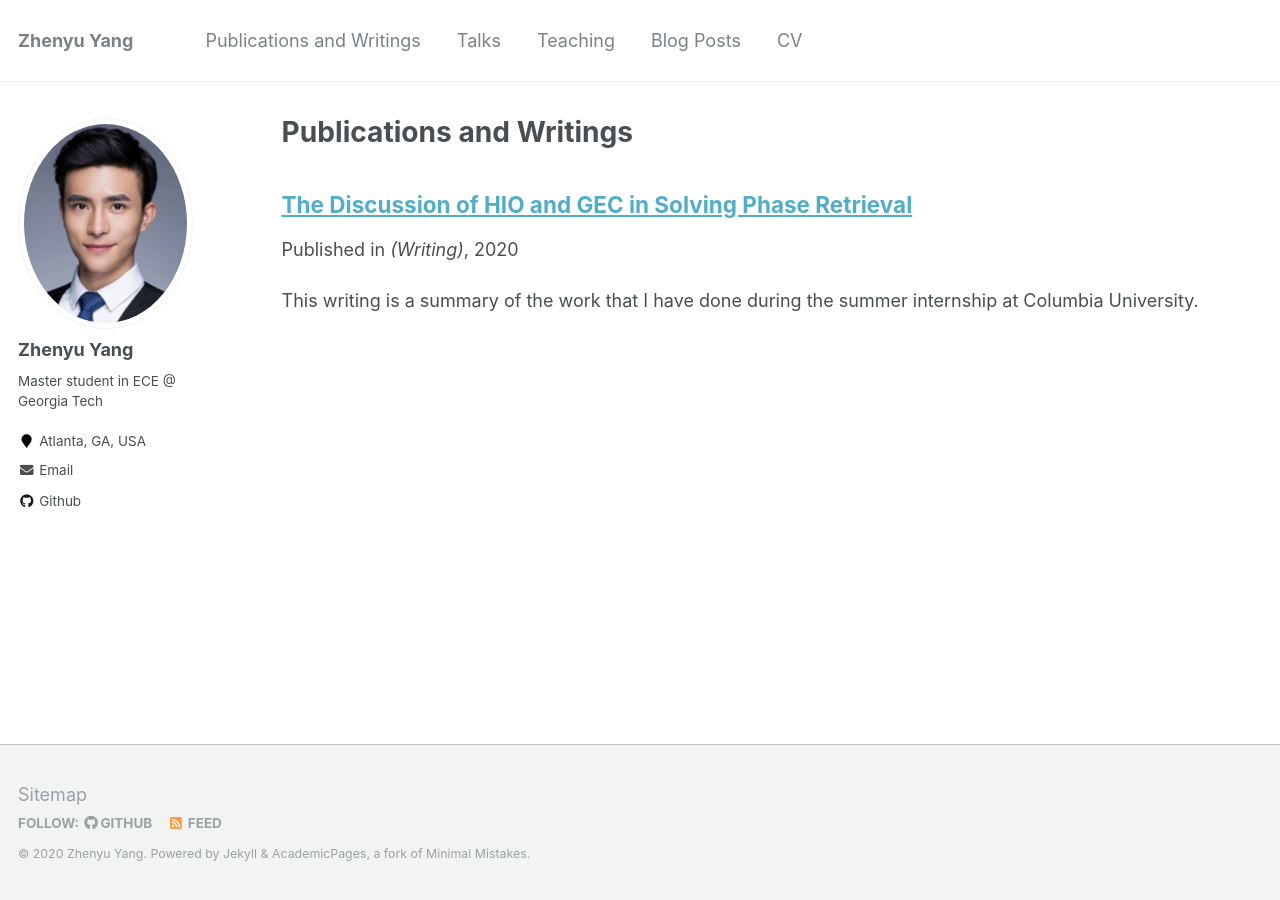
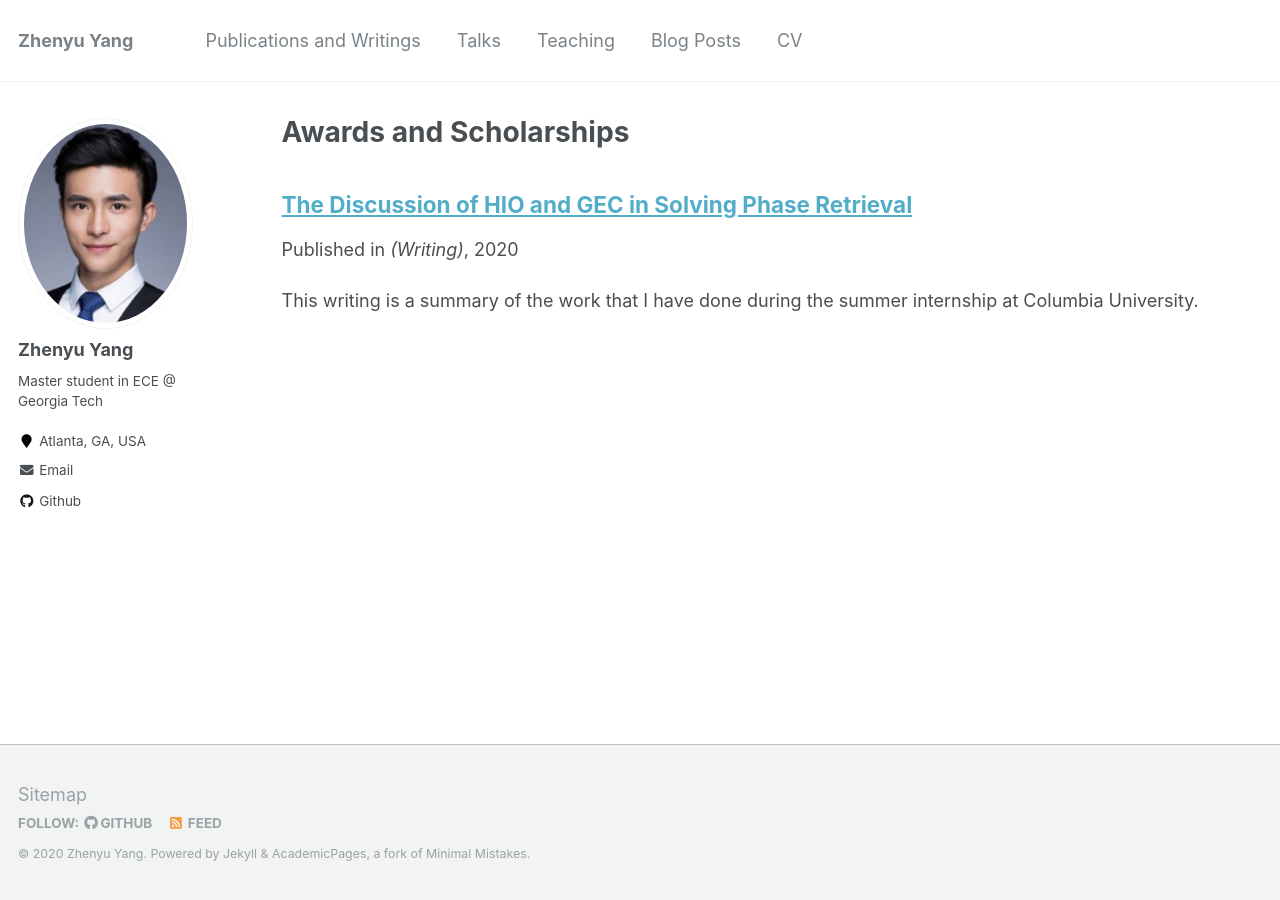
Before and after one commit to azpeteryang/azpeteryang.github.io, a Jekyll site: the page built from _pages/publications.md, in a window 1280 px wide. Built offline with Jekyll 4.4.1, drawn with Linux system fonts in a browser that asks for light colours; a file with an impossible date is left out.

Commit message:
Update publications.md

```diff
--- a/_pages/publications.md
+++ b/_pages/publications.md
@@ -1,6 +1,6 @@
 ---
 layout: archive
-title: "Publications and Writings"
+title: "Awards and Scholarships"
 permalink: /publications/
 author_profile: true
 ---
```
